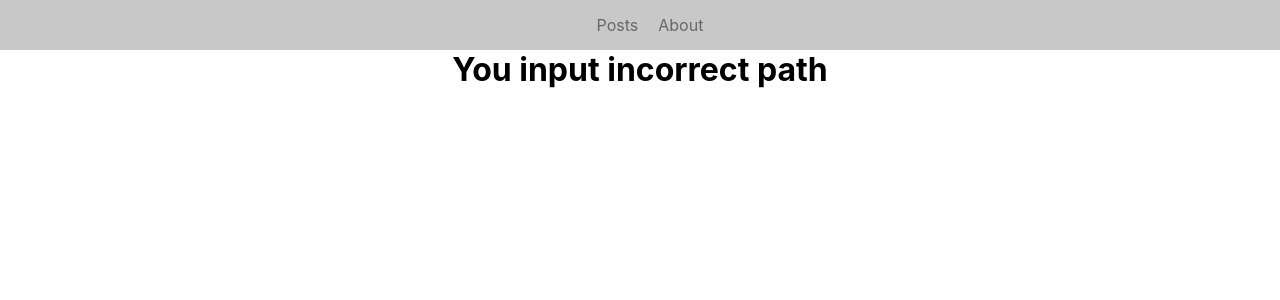
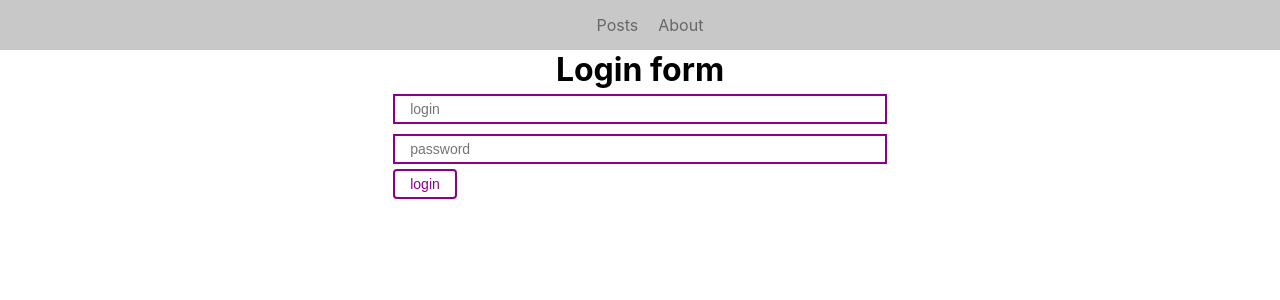
Before and after one commit to bubelovv/fundamental-react, a React (Create React App) app: page /login in a window 1280 px wide. Before the commit this address led to /error. Shown: the top 300 px of the page. Built offline with nearby package versions, Linux system fonts and the light colour scheme; the HTML template or start-up script is replaced by a standard one.

Commit message:
added component Login and created AuthContext

```diff
--- a/src/App.js
+++ b/src/App.js
@@ -1,16 +1,23 @@
-import React from 'react';
+import React, {useState} from 'react';
 import './styles/App.css';
 import {BrowserRouter,} from 'react-router-dom';
 import Navbar from './UI/Navbar/Navbar';
 import AppRouter from './components/AppRouter';
+import {AuthContext} from './context';
 
 function App() {
+    const [isAuth, setIsAuth] = useState(false);
 
     return (
-        <BrowserRouter>
-            <Navbar/>
-            <AppRouter/>
-        </BrowserRouter>
+        <AuthContext.Provider value={{
+            isAuth,
+            setIsAuth,
+        }}>
+            <BrowserRouter>
+                <Navbar/>
+                <AppRouter/>
+            </BrowserRouter>
+        </AuthContext.Provider>
     );
 }
 
--- a/src/UI/MyButton/MyButton.module.css
+++ b/src/UI/MyButton/MyButton.module.css
@@ -5,8 +5,15 @@
     border: 2px solid darkmagenta;
     font-size: 14px;
     cursor: pointer;
+    transition: all linear 0.15s;
+    border-radius: 4px;
 }
 
 .myButton:disabled {
     cursor: default;
 }
+
+.myButton:hover {
+    background-color: #007f80;
+    color: white;
+}
--- a/src/UI/Navbar/Navbar.jsx
+++ b/src/UI/Navbar/Navbar.jsx
@@ -1,11 +1,20 @@
-import React from 'react';
+import React, {useContext} from 'react';
 import {Link} from 'react-router-dom';
+import MyButton from '../MyButton/MyButton';
+import {AuthContext} from '../../context';
 
 const Navbar = () => {
+    const {isAuth, setIsAuth} = useContext(AuthContext);
+
+    const logout = () => {
+        setIsAuth(false);
+    }
+
     return (
         <div className='navbar'>
             <Link className='navbar__link' to="/posts">Posts</Link>
             <Link className='navbar__link' to="/about">About</Link>
+            {isAuth && <MyButton style={{position: 'absolute', right: 10}} onClick={logout}>logout</MyButton>}
         </div>
     );
 };
--- a/src/components/AppRouter.jsx
+++ b/src/components/AppRouter.jsx
@@ -1,19 +1,25 @@
-import React from 'react';
+import React, {useContext} from 'react';
 import {Navigate, Route, Routes} from 'react-router-dom';
-import Posts from '../pages/Posts';
-import About from '../pages/About';
-import Error from '../pages/Error';
-import PostPage from './PostPage';
+import {privatRoutes, publicRoutes} from '../router/router';
+import {AuthContext} from '../context';
 
 const AppRouter = () => {
+    const {isAuth} = useContext(AuthContext);
+
     return (
-        <Routes>
-            <Route path="/posts/:id" element={<PostPage/>}/>
-            <Route path="/posts" element={<Posts/>}/>
-            <Route path="/about" element={<About/>}/>
-            <Route path="/error" element={<Error/>}/>
-            <Route path="*" element={<Navigate to="/error"/>}/>
-        </Routes>
+        isAuth
+            ? <Routes>
+                {privatRoutes.map((route, idx) =>
+                    <Route key={idx} path={route.path} element={route.element}/>
+                )}
+                <Route path="*" element={<Navigate to="/error"/>}/>
+            </Routes>
+            : <Routes>
+                {publicRoutes.map((route, idx) =>
+                    <Route key={idx} path={route.path} element={route.element}/>
+                )}
+                <Route path="*" element={<Navigate to="/login"/>}/>
+            </Routes>
     );
 };
 
--- /dev/null
+++ b/src/components/Login.jsx
@@ -0,0 +1,29 @@
+import React, {useContext} from 'react';
+import MyInput from '../UI/MyInput/MyInput';
+import MyButton from '../UI/MyButton/MyButton';
+import {AuthContext} from '../context';
+import {useNavigate} from 'react-router-dom';
+
+const Login = () => {
+    const {setIsAuth} = useContext(AuthContext);
+    const navigate = useNavigate();
+
+    const login = event => {
+        event.preventDefault();
+        setIsAuth(true);
+        navigate('/about/')
+    };
+
+    return (
+        <div>
+            <h1 style={{textAlign: 'center'}}>Login form</h1>
+            <form>
+                <MyInput type="text" placeholder="login"/>
+                <MyInput type="password" placeholder="password"/>
+                <MyButton onClick={login}>login</MyButton>
+            </form>
+        </div>
+    );
+};
+
+export default Login;
--- a/src/components/PostList.jsx
+++ b/src/components/PostList.jsx
@@ -8,11 +8,7 @@ const PostList = ({posts, title, remove}) => {
 
     return (
         <div>
-            <h1 style={{textAlign: 'center', margin: '0 0 20px'}}>
-                {title}
-            </h1>
             <TransitionGroup>
-
                 {posts.map((post, index) =>
                     <CSSTransition
                         key={post.id}
--- /dev/null
+++ b/src/context/index.js
@@ -0,0 +1,4 @@
+import {createContext} from 'react';
+
+
+export const AuthContext = createContext(null)
--- a/src/pages/Posts.jsx
+++ b/src/pages/Posts.jsx
@@ -49,6 +49,7 @@ function Posts() {
 
     return (
         <div className="App">
+
             <MyButton
                 style={{marginTop: 20}}
                 onClick={() => setModal(true)}
@@ -69,10 +70,19 @@ function Posts() {
                 setFilter={setFilter}/>
 
             {postsError && <h1 style={{textAlign: 'center'}}>{postsError}</h1>}
+            <h1 style={{textAlign: 'center', margin: '0 0 20px'}}>
+                My posts
+            </h1>
+            <Pagination
+                limitPosts={limitPosts}
+                totalPosts={totalPosts}
+                currentPage={currentPage}
+                changePage={changePage}
+            />
             {firstLoading ? <Loader/> :
                 isPostsLoading
                     ? <Loader/>
-                    : <PostList remove={removePost} title="My skills" posts={searchedSortedPosts}/>
+                    : <PostList remove={removePost} posts={searchedSortedPosts}/>
             }
 
             <Pagination
--- /dev/null
+++ b/src/router/router.js
@@ -0,0 +1,17 @@
+import React from 'react';
+import PostPage from '../components/PostPage';
+import Posts from '../pages/Posts';
+import About from '../pages/About';
+import Error from '../pages/Error';
+import Login from '../components/Login';
+
+export const privatRoutes = [
+    {path: '/posts/:id', element: <PostPage/>},
+    {path: '/posts', element: <Posts/>},
+    {path: '/about', element: <About/>},
+    {path: '/error', element: <Error/>},
+];
+
+export const publicRoutes = [
+    {path: '/login', element: <Login/>},
+];
--- a/src/styles/App.css
+++ b/src/styles/App.css
@@ -80,6 +80,7 @@
   margin-left: 20px;
   text-decoration: none;
   line-height: 0.8;
+  transition: all linear 0.1s;
 }
 
 .navbar__link:hover {
```
